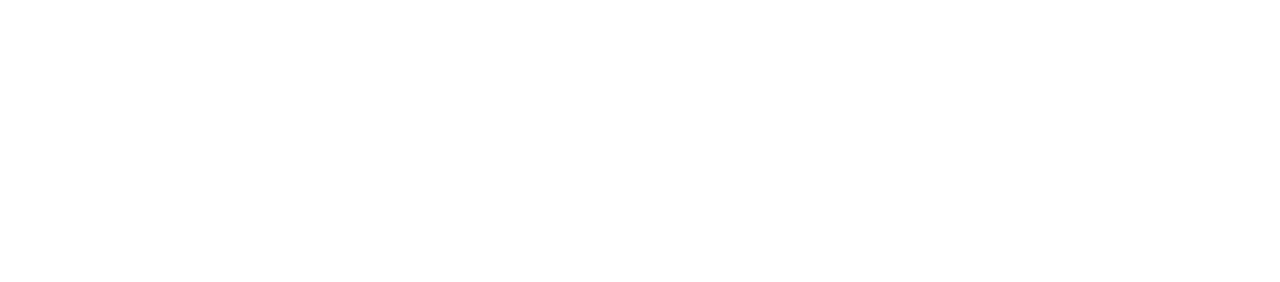
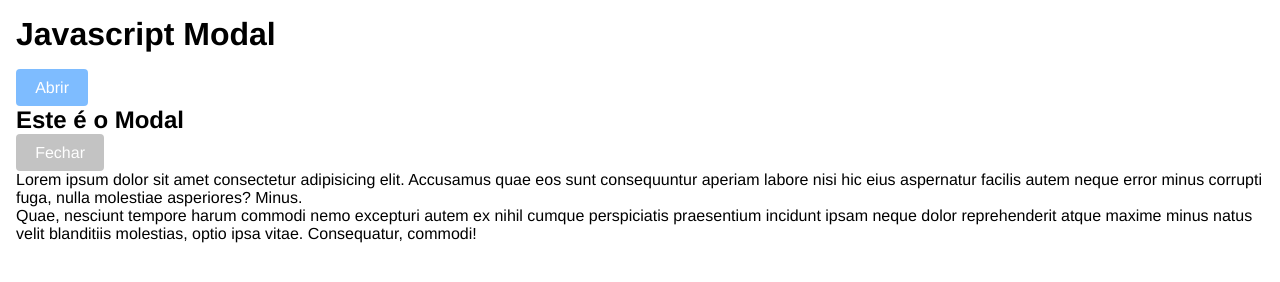
Before and after one commit to hudsonviana/MODAL-JS, a plain HTML site: page index.html in a window 1280 px wide. Drawn offline with Linux system fonts and the light colour scheme.

Commit message:
Arquivos e formatação iniciais

```diff
--- a/css/styles.css
+++ b/css/styles.css
@@ -0,0 +1,40 @@
+* {
+    font-family: Helvetica;
+    padding: 0;
+    margin: 0;
+    box-sizing: border-box;
+}
+
+body {
+    padding: 1rem;
+}
+
+h1 {
+    margin-bottom: 1rem;
+}
+
+button {
+    padding: 0.6rem 1.2rem;
+    background-color: #888;
+    color: #fff;
+    border: none;
+    border-radius: 0.25rem;
+    cursor: pointer;
+    opacity: 0.5;
+    font-size: 1rem;
+    transition: 0.4s;
+}
+
+#open-modal {
+    background-color: #007bff;
+}
+
+button:hover {
+    opacity: 1;
+}
+
+/* parei no min 09:00
+
+https://www.youtube.com/watch?v=kj6GFACwLYo&t=164s
+
+*/
--- a/index.html
+++ b/index.html
@@ -9,6 +9,19 @@
     <script src="js/script.js" defer></script>
 </head>
 <body>
+    <h1>Javascript Modal</h1>
+    <button id="open-modal">Abrir</button>
 
+    <div id="fade"></div>
+    <div id="modal">
+        <div class="modal-header">
+            <h2>Este é o Modal</h2>
+            <button id="close-modal">Fechar</button>
+        </div>
+        <div class="modal-body">
+            <p>Lorem ipsum dolor sit amet consectetur adipisicing elit. Accusamus quae eos sunt consequuntur aperiam labore nisi hic eius aspernatur facilis autem neque error minus corrupti fuga, nulla molestiae asperiores? Minus.</p>
+            <p>Quae, nesciunt tempore harum commodi nemo excepturi autem ex nihil cumque perspiciatis praesentium incidunt ipsam neque dolor reprehenderit atque maxime minus natus velit blanditiis molestias, optio ipsa vitae. Consequatur, commodi!</p>
+        </div>
+    </div>
 </body>
 </html>
```
